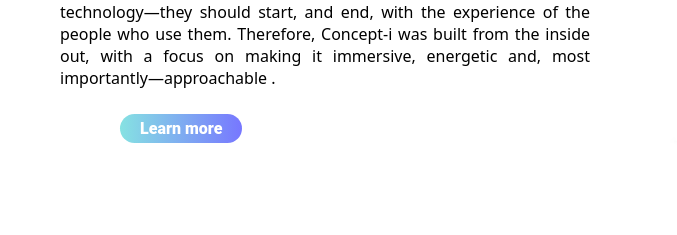
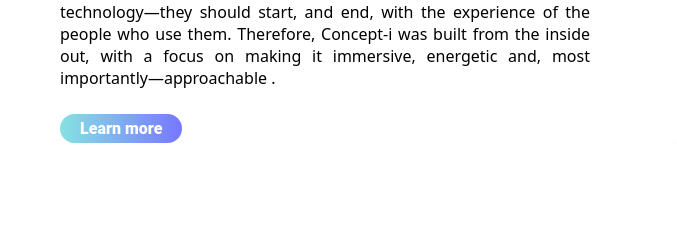
Before and after one commit to constobidullah/pro6-toyota-car, a plain HTML site: page index.html in a window 1280 px wide. Shown: the part 1812-2047 px from the top of the page, 0-677 px from the left. Drawn offline with Linux system fonts and the light colour scheme; a web font is replaced by a local one.

Commit message:
toyota concet text hyperlink given marging left decrease

```diff
--- a/style.css
+++ b/style.css
@@ -247,7 +247,7 @@ nav ul li a:hover {
 
 .toyota-concept-text a {
     text-decoration: none;
-    margin: 0 0 0 90px;
+    margin: 0 0 0 30px;
     padding: 5px 20px;
     border-radius: 30px;
     color: white;
```
